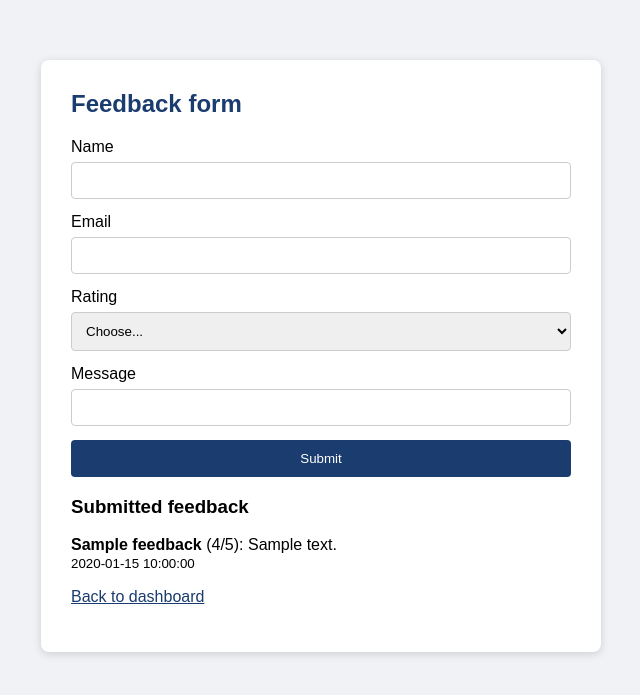
After one commit to deeyarajgor/is-project1, a PHP site: page /feedback.php in a window 1280 px wide. The commit adds this page. Shown: the top 695 px of the page, without its empty margins (319-959 px from the left). Run offline with PHP 8.4, Linux system fonts and the light colour scheme; tables that the repository leaves empty or names only in its code hold one stand-in row (values such as "Sample post").

Commit message:
Add feedback form

```diff
--- a/dashboard.php
+++ b/dashboard.php
@@ -7,5 +7,5 @@ if (!isset($_SESSION['user_id'])) { header('Location: login.php'); exit; }
 <body><div class="card">
 <h2>Welcome, <?php echo htmlspecialchars($_SESSION['full_name']); ?>!</h2>
 <p>You are logged in as <b><?php echo htmlspecialchars($_SESSION['username']); ?></b>.</p>
-<p><a href="logout.php">Log out</a></p>
+<p><a href="feedback.php">Give feedback</a> | <a href="logout.php">Log out</a></p>
 </div></body></html>
--- /dev/null
+++ b/feedback.php
@@ -0,0 +1,43 @@
+<?php
+require 'config.php';
+$msg = '';
+if ($_SERVER['REQUEST_METHOD'] === 'POST') {
+    $name = trim($_POST['name'] ?? '');
+    $email = trim($_POST['email'] ?? '');
+    $rating = (int)($_POST['rating'] ?? 0);
+    $message = trim($_POST['message'] ?? '');
+    if ($name === '' || $email === '' || $message === '' || $rating < 1 || $rating > 5) {
+        $msg = 'Please fill in all fields.';
+    } else {
+        $stmt = $conn->prepare("INSERT INTO feedback (name, email, rating, message) VALUES (?,?,?,?)");
+        $stmt->bind_param('ssis', $name, $email, $rating, $message);
+        $stmt->execute();
+        $msg = 'Thank you! Your feedback was saved.';
+    }
+}
+$rows = $conn->query("SELECT name, rating, message, submitted_at FROM feedback ORDER BY id DESC");
+?>
+<!DOCTYPE html>
+<html><head><title>Feedback</title><link rel="stylesheet" href="style.css"></head>
+<body><div class="card" style="width:500px">
+<h2>Feedback form</h2>
+<?php if ($msg) echo "<div class='msg'>" . htmlspecialchars($msg) . "</div>"; ?>
+<form method="POST" action="feedback.php">
+  <label>Name</label><input name="name" required>
+  <label>Email</label><input type="email" name="email" required>
+  <label>Rating</label>
+  <select name="rating" required>
+    <option value="">Choose...</option>
+    <option>1</option><option>2</option><option>3</option><option>4</option><option>5</option>
+  </select>
+  <label>Message</label><input name="message" required>
+  <button type="submit">Submit</button>
+</form>
+<h3>Submitted feedback</h3>
+<?php while ($r = $rows->fetch_assoc()): ?>
+  <p><b><?php echo htmlspecialchars($r['name']); ?></b> (<?php echo (int)$r['rating']; ?>/5):
+  <?php echo htmlspecialchars($r['message']); ?><br>
+  <small><?php echo $r['submitted_at']; ?></small></p>
+<?php endwhile; ?>
+<p><a href="dashboard.php">Back to dashboard</a></p>
+</div></body></html>
```
